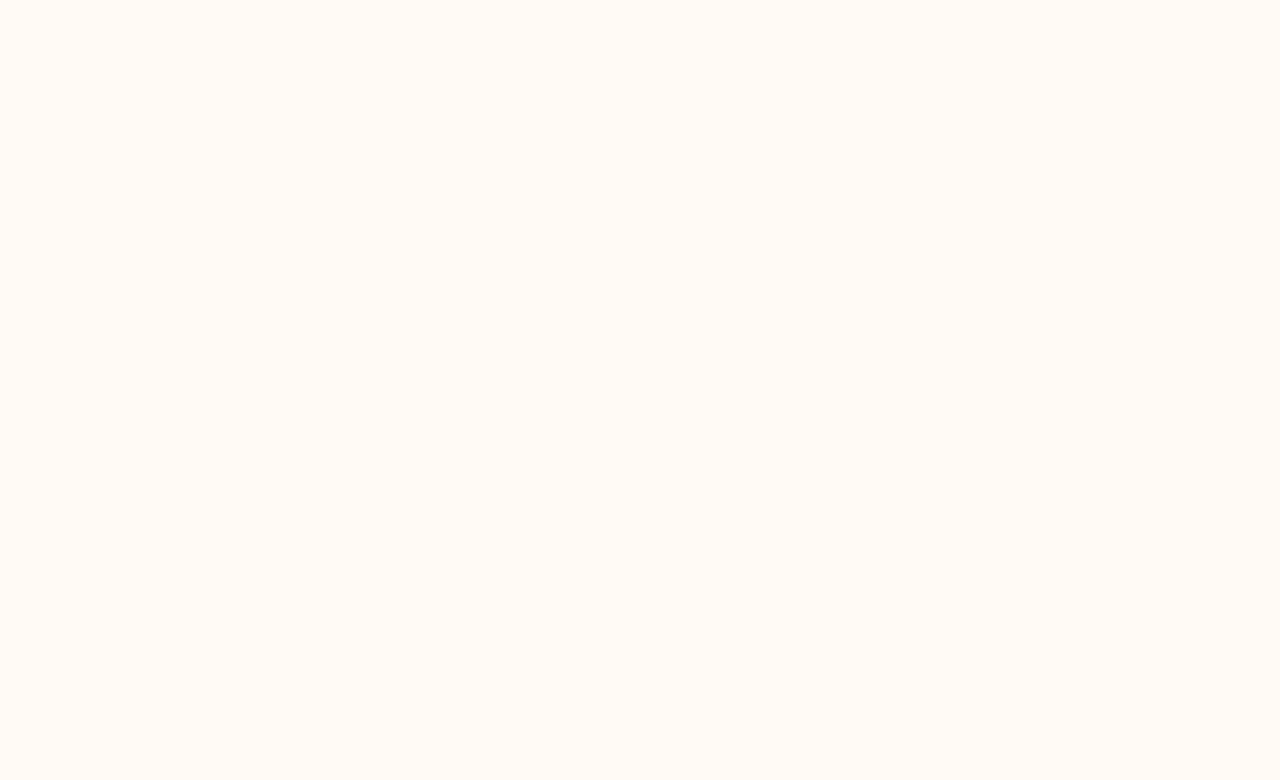
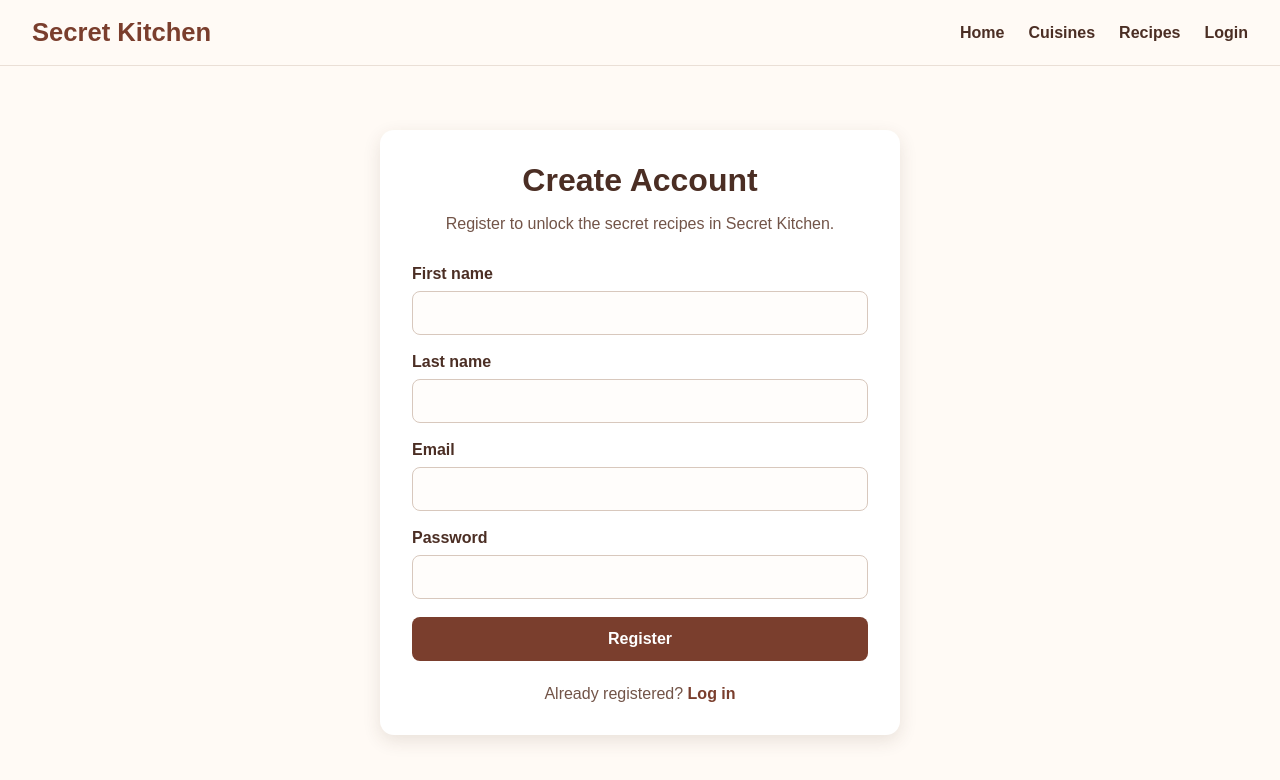
Before and after one commit to nasnaim19-glitch/Secret-Kitchen, a React (Vite) app in the folder client/: page /register in a window 1280 px wide. Before the commit this address had no page. Shown: the top 780 px of the page. Built offline with nearby package versions, Linux system fonts and the light colour scheme.

Commit message:
Add authentication pages

```diff
--- a/client/src/App.jsx
+++ b/client/src/App.jsx
@@ -1,16 +1,27 @@
-import { BrowserRouter, Route, Routes } from "react-router-dom";
+import { BrowserRouter, Routes, Route } from "react-router-dom";
 
 import Home from "./pages/Home";
 import Cuisines from "./pages/Cuisines";
 import Recipes from "./pages/Recipes";
+import Register from "./pages/Register";
+import Login from "./pages/Login";
 
 function App() {
   return (
     <BrowserRouter>
       <Routes>
+        {/* Home */}
         <Route path="/" element={<Home />} />
+
+        {/* Cuisines */}
         <Route path="/cuisines" element={<Cuisines />} />
+
+        {/* Recipes */}
         <Route path="/recipes" element={<Recipes />} />
+
+        {/* Authentication */}
+        <Route path="/register" element={<Register />} />
+        <Route path="/login" element={<Login />} />
       </Routes>
     </BrowserRouter>
   );
--- /dev/null
+++ b/client/src/pages/Login.jsx
@@ -0,0 +1,214 @@
+import { useState } from "react";
+import axios from "axios";
+import styled from "styled-components";
+import { Link } from "react-router-dom";
+
+import Navbar from "../components/Navbar";
+
+const Page = styled.div`
+  min-height: 100vh;
+  background-color: #fffaf5;
+`;
+
+const Content = styled.main`
+  padding: 64px 20px;
+`;
+
+const FormCard = styled.div`
+  width: 100%;
+  max-width: 520px;
+  margin: 0 auto;
+  padding: 32px;
+  background-color: #ffffff;
+  border-radius: 14px;
+  box-shadow: 0 6px 18px rgba(75, 46, 36, 0.12);
+`;
+
+const Title = styled.h1`
+  margin: 0 0 12px;
+  text-align: center;
+  color: #4b2e24;
+`;
+
+const Subtitle = styled.p`
+  margin: 0 0 28px;
+  text-align: center;
+  line-height: 1.6;
+  color: #725448;
+`;
+
+const Form = styled.form`
+  display: flex;
+  flex-direction: column;
+  gap: 18px;
+`;
+
+const FieldGroup = styled.div`
+  display: flex;
+  flex-direction: column;
+  gap: 8px;
+`;
+
+const Label = styled.label`
+  font-weight: 600;
+  color: #4b2e24;
+`;
+
+const Input = styled.input`
+  width: 100%;
+  padding: 12px 14px;
+  border: 1px solid #d8c8bd;
+  border-radius: 8px;
+  background-color: #fffdfb;
+
+  &:focus {
+    outline: 2px solid #a85d43;
+    outline-offset: 1px;
+  }
+`;
+
+const SubmitButton = styled.button`
+  padding: 13px 18px;
+  border: none;
+  border-radius: 8px;
+  background-color: #7a3e2d;
+  color: white;
+  font-weight: 700;
+  cursor: pointer;
+
+  &:hover {
+    background-color: #5f2f22;
+  }
+
+  &:disabled {
+    cursor: not-allowed;
+    opacity: 0.65;
+  }
+`;
+
+const Message = styled.p`
+  margin: 0;
+  text-align: center;
+  color: ${({ $success }) => ($success ? "#2f7d32" : "#b42318")};
+`;
+
+const RegisterText = styled.p`
+  margin: 24px 0 0;
+  text-align: center;
+  color: #725448;
+`;
+
+const RegisterLink = styled(Link)`
+  color: #7a3e2d;
+  font-weight: 700;
+  text-decoration: none;
+
+  &:hover {
+    text-decoration: underline;
+  }
+`;
+
+function Login() {
+  const [formData, setFormData] = useState({
+    email: "",
+    password: "",
+  });
+
+  const [message, setMessage] = useState("");
+  const [success, setSuccess] = useState(false);
+  const [submitting, setSubmitting] = useState(false);
+
+  function handleChange(event) {
+    const { name, value } = event.target;
+
+    setFormData((currentFormData) => ({
+      ...currentFormData,
+      [name]: value,
+    }));
+  }
+
+  async function handleSubmit(event) {
+    event.preventDefault();
+
+    try {
+      setSubmitting(true);
+      setMessage("");
+      setSuccess(false);
+
+      const response = await axios.post(
+        "http://localhost:3001/api/auth/login",
+        formData
+      );
+
+      localStorage.setItem("token", response.data.token);
+      localStorage.setItem("user", JSON.stringify(response.data.user));
+
+      setSuccess(true);
+      setMessage(response.data.message);
+    } catch (requestError) {
+      console.error("LOGIN ERROR:", requestError);
+
+      setSuccess(false);
+      setMessage(
+        requestError.response?.data?.message || "Failed to login."
+      );
+    } finally {
+      setSubmitting(false);
+    }
+  }
+
+  return (
+    <Page>
+      <Navbar />
+
+      <Content>
+        <FormCard>
+          <Title>Log In</Title>
+
+          <Subtitle>
+            Log in to unlock the secret recipes in Secret Kitchen.
+          </Subtitle>
+
+          <Form onSubmit={handleSubmit}>
+            <FieldGroup>
+              <Label htmlFor="email">Email</Label>
+              <Input
+                id="email"
+                name="email"
+                type="email"
+                value={formData.email}
+                onChange={handleChange}
+                required
+              />
+            </FieldGroup>
+
+            <FieldGroup>
+              <Label htmlFor="password">Password</Label>
+              <Input
+                id="password"
+                name="password"
+                type="password"
+                value={formData.password}
+                onChange={handleChange}
+                required
+              />
+            </FieldGroup>
+
+            {message && <Message $success={success}>{message}</Message>}
+
+            <SubmitButton type="submit" disabled={submitting}>
+              {submitting ? "Logging in..." : "Log In"}
+            </SubmitButton>
+          </Form>
+
+          <RegisterText>
+            New to Secret Kitchen?{" "}
+            <RegisterLink to="/register">Create account</RegisterLink>
+          </RegisterText>
+        </FormCard>
+      </Content>
+    </Page>
+  );
+}
+
+export default Login;
--- /dev/null
+++ b/client/src/pages/Register.jsx
@@ -0,0 +1,243 @@
+import { useState } from "react";
+import axios from "axios";
+import styled from "styled-components";
+import { Link } from "react-router-dom";
+
+import Navbar from "../components/Navbar";
+
+const Page = styled.div`
+  min-height: 100vh;
+  background-color: #fffaf5;
+`;
+
+const Content = styled.main`
+  padding: 64px 20px;
+`;
+
+const FormCard = styled.div`
+  width: 100%;
+  max-width: 520px;
+  margin: 0 auto;
+  padding: 32px;
+  background-color: #ffffff;
+  border-radius: 14px;
+  box-shadow: 0 6px 18px rgba(75, 46, 36, 0.12);
+`;
+
+const Title = styled.h1`
+  margin: 0 0 12px;
+  text-align: center;
+  color: #4b2e24;
+`;
+
+const Subtitle = styled.p`
+  margin: 0 0 28px;
+  text-align: center;
+  line-height: 1.6;
+  color: #725448;
+`;
+
+const Form = styled.form`
+  display: flex;
+  flex-direction: column;
+  gap: 18px;
+`;
+
+const FieldGroup = styled.div`
+  display: flex;
+  flex-direction: column;
+  gap: 8px;
+`;
+
+const Label = styled.label`
+  font-weight: 600;
+  color: #4b2e24;
+`;
+
+const Input = styled.input`
+  width: 100%;
+  padding: 12px 14px;
+  border: 1px solid #d8c8bd;
+  border-radius: 8px;
+  background-color: #fffdfb;
+
+  &:focus {
+    outline: 2px solid #a85d43;
+    outline-offset: 1px;
+  }
+`;
+
+const SubmitButton = styled.button`
+  padding: 13px 18px;
+  border: none;
+  border-radius: 8px;
+  background-color: #7a3e2d;
+  color: white;
+  font-weight: 700;
+  cursor: pointer;
+
+  &:hover {
+    background-color: #5f2f22;
+  }
+
+  &:disabled {
+    cursor: not-allowed;
+    opacity: 0.65;
+  }
+`;
+
+const Message = styled.p`
+  margin: 0;
+  text-align: center;
+  color: ${({ $success }) => ($success ? "#2f7d32" : "#b42318")};
+`;
+
+const LoginText = styled.p`
+  margin: 24px 0 0;
+  text-align: center;
+  color: #725448;
+`;
+
+const LoginLink = styled(Link)`
+  color: #7a3e2d;
+  font-weight: 700;
+  text-decoration: none;
+
+  &:hover {
+    text-decoration: underline;
+  }
+`;
+
+function Register() {
+  const [formData, setFormData] = useState({
+    firstName: "",
+    lastName: "",
+    email: "",
+    password: "",
+  });
+
+  const [message, setMessage] = useState("");
+  const [success, setSuccess] = useState(false);
+  const [submitting, setSubmitting] = useState(false);
+
+  function handleChange(event) {
+    const { name, value } = event.target;
+
+    setFormData((currentFormData) => ({
+      ...currentFormData,
+      [name]: value,
+    }));
+  }
+
+  async function handleSubmit(event) {
+    event.preventDefault();
+
+    try {
+      setSubmitting(true);
+      setMessage("");
+      setSuccess(false);
+
+      const response = await axios.post(
+        "http://localhost:3001/api/auth/register",
+        formData
+      );
+
+      setSuccess(true);
+      setMessage(response.data.message);
+
+      setFormData({
+        firstName: "",
+        lastName: "",
+        email: "",
+        password: "",
+      });
+    } catch (requestError) {
+      console.error("REGISTER ERROR:", requestError);
+
+      setSuccess(false);
+      setMessage(
+        requestError.response?.data?.message || "Failed to register user."
+      );
+    } finally {
+      setSubmitting(false);
+    }
+  }
+
+  return (
+    <Page>
+      <Navbar />
+
+      <Content>
+        <FormCard>
+          <Title>Create Account</Title>
+
+          <Subtitle>
+            Register to unlock the secret recipes in Secret Kitchen.
+          </Subtitle>
+
+          <Form onSubmit={handleSubmit}>
+            <FieldGroup>
+              <Label htmlFor="firstName">First name</Label>
+              <Input
+                id="firstName"
+                name="firstName"
+                type="text"
+                value={formData.firstName}
+                onChange={handleChange}
+                required
+              />
+            </FieldGroup>
+
+            <FieldGroup>
+              <Label htmlFor="lastName">Last name</Label>
+              <Input
+                id="lastName"
+                name="lastName"
+                type="text"
+                value={formData.lastName}
+                onChange={handleChange}
+                required
+              />
+            </FieldGroup>
+
+            <FieldGroup>
+              <Label htmlFor="email">Email</Label>
+              <Input
+                id="email"
+                name="email"
+                type="email"
+                value={formData.email}
+                onChange={handleChange}
+                required
+              />
+            </FieldGroup>
+
+            <FieldGroup>
+              <Label htmlFor="password">Password</Label>
+              <Input
+                id="password"
+                name="password"
+                type="password"
+                value={formData.password}
+                onChange={handleChange}
+                required
+              />
+            </FieldGroup>
+
+            {message && <Message $success={success}>{message}</Message>}
+
+            <SubmitButton type="submit" disabled={submitting}>
+              {submitting ? "Registering..." : "Register"}
+            </SubmitButton>
+          </Form>
+
+          <LoginText>
+            Already registered? <LoginLink to="/login">Log in</LoginLink>
+          </LoginText>
+        </FormCard>
+      </Content>
+    </Page>
+  );
+}
+
+export default Register;
```
